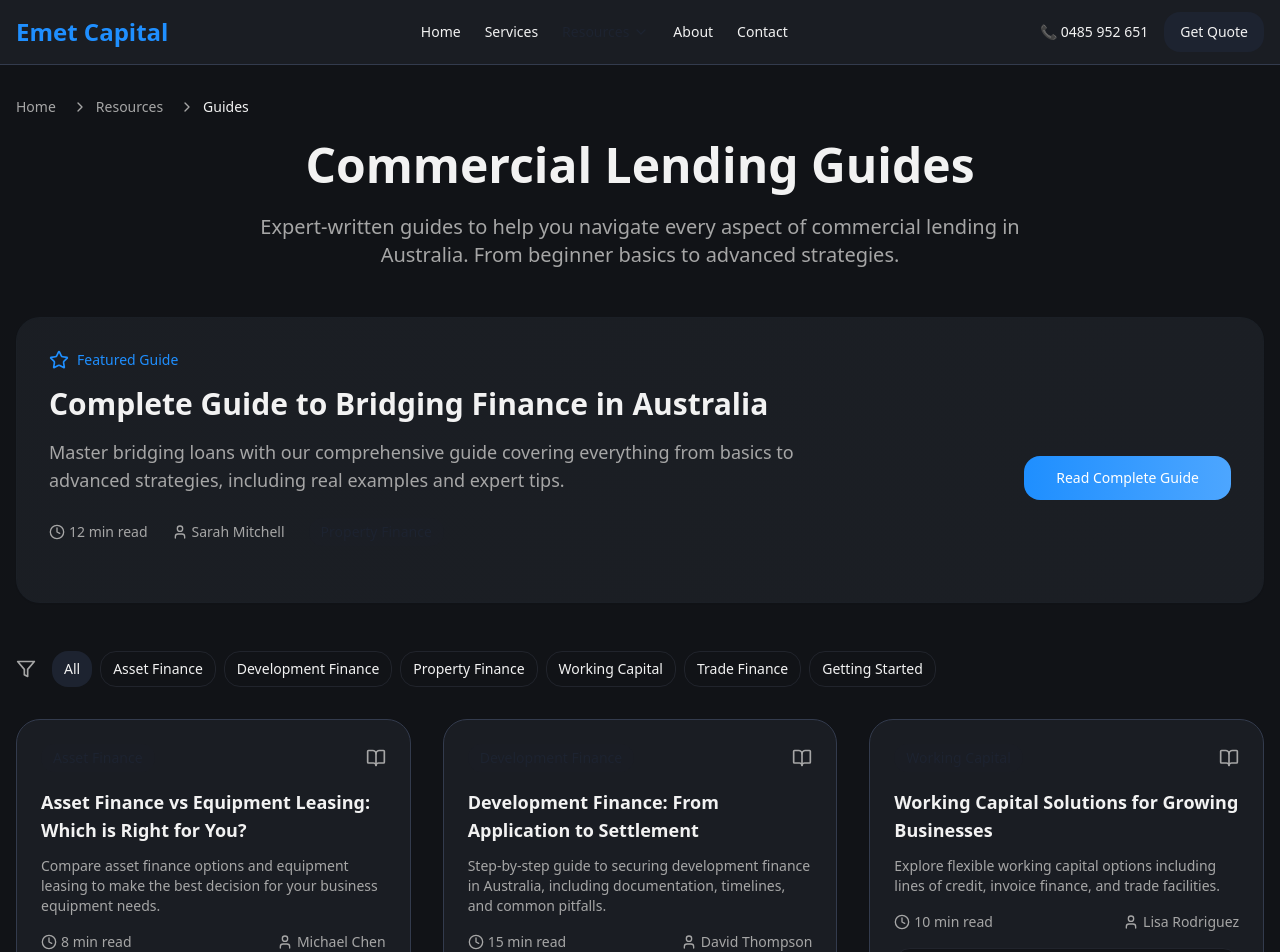
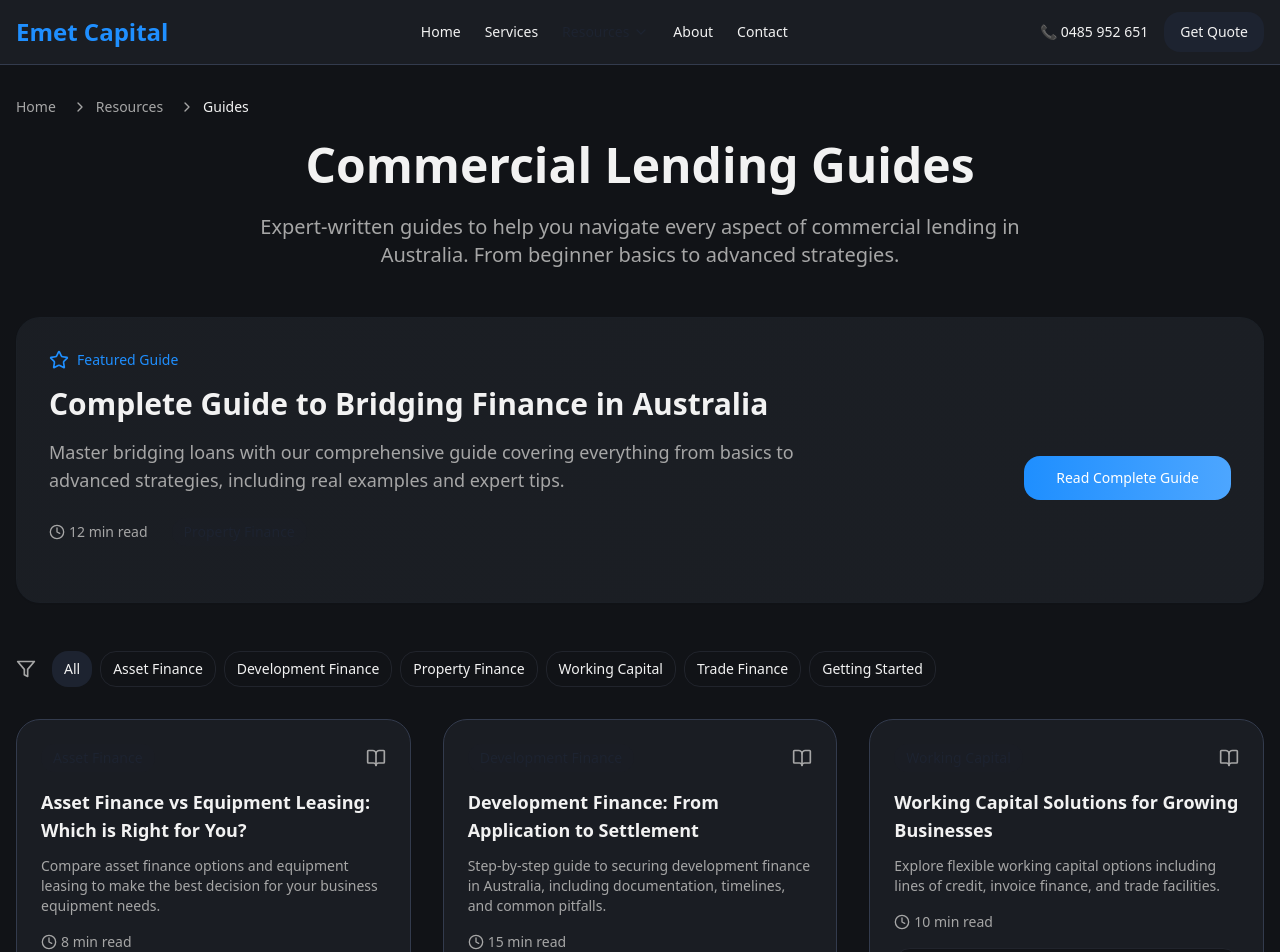
Before and after one commit to bennyblair/bennyblair.github.io, a React (Vite) app: page /resources/guides in a window 1280 px wide. Shown: the top 952 px of the page. Built offline with nearby package versions, Linux system fonts and the light colour scheme.

Commit message:
Remove writer attribution
Removed writer attribution from resources articles and added a confirmation message for form submissions.
-edited src/pages/Resources.tsx
-edited src/pages/Contact.tsx

```diff
--- a/src/pages/GuideArticle.tsx
+++ b/src/pages/GuideArticle.tsx
@@ -10,7 +10,6 @@ const GuideArticle = () => {
   // This would normally fetch content based on the slug
   const guide = {
     title: "Complete Guide to Bridging Finance in Australia",
-    author: "Sarah Mitchell",
     readTime: "12 min",
     publishDate: "2024-01-15",
     category: "Property Finance",
@@ -64,10 +63,6 @@ const GuideArticle = () => {
               <div className="flex items-center">
                 <Clock className="w-4 h-4 mr-1" />
                 {guide.readTime} read
-              </div>
-              <div className="flex items-center">
-                <User className="w-4 h-4 mr-1" />
-                {guide.author}
               </div>
             </div>
           </div>
--- a/src/pages/Guides.tsx
+++ b/src/pages/Guides.tsx
@@ -24,7 +24,6 @@ const Guides = () => {
       excerpt: "Master bridging loans with our comprehensive guide covering everything from basics to advanced strategies, including real examples and expert tips.",
       category: "Property Finance",
       readTime: "12 min",
-      author: "Sarah Mitchell",
       featured: true,
       slug: "bridging-finance-complete-guide"
     },
@@ -33,7 +32,6 @@ const Guides = () => {
       excerpt: "Compare asset finance options and equipment leasing to make the best decision for your business equipment needs.",
       category: "Asset Finance",
       readTime: "8 min",
-      author: "Michael Chen",
       featured: false,
       slug: "asset-finance-vs-equipment-leasing"
     },
@@ -42,7 +40,6 @@ const Guides = () => {
       excerpt: "Step-by-step guide to securing development finance in Australia, including documentation, timelines, and common pitfalls.",
       category: "Development Finance",
       readTime: "15 min",
-      author: "David Thompson",
       featured: false,
       slug: "development-finance-application-guide"
     },
@@ -51,7 +48,6 @@ const Guides = () => {
       excerpt: "Explore flexible working capital options including lines of credit, invoice finance, and trade facilities.",
       category: "Working Capital",
       readTime: "10 min",
-      author: "Lisa Rodriguez",
       featured: false,
       slug: "working-capital-solutions-guide"
     },
@@ -60,7 +56,6 @@ const Guides = () => {
       excerpt: "Understand the differences between investment and owner-occupied commercial property finance, including rates and structures.",
       category: "Property Finance",
       readTime: "11 min",
-      author: "James Wilson",
       featured: false,
       slug: "commercial-property-finance-guide"
     },
@@ -69,7 +64,6 @@ const Guides = () => {
       excerpt: "Navigate letters of credit, trade finance facilities, and international payment structures for your import/export business.",
       category: "Trade Finance",
       readTime: "13 min",
-      author: "Amanda Foster",
       featured: false,
       slug: "trade-finance-essentials"
     },
@@ -78,7 +72,6 @@ const Guides = () => {
       excerpt: "Everything new commercial borrowers need to know, from credit preparation to documentation requirements.",
       category: "Getting Started",
       readTime: "9 min",
-      author: "Sarah Mitchell",
       featured: false,
       slug: "first-time-borrower-checklist"
     },
@@ -87,7 +80,6 @@ const Guides = () => {
       excerpt: "Expert strategies for managing construction finance including progress payment structures and risk mitigation.",
       category: "Development Finance",
       readTime: "14 min",
-      author: "David Thompson",
       featured: false,
       slug: "construction-finance-guide"
     }
@@ -138,10 +130,6 @@ const Guides = () => {
                     <div className="flex items-center">
                       <Clock className="w-4 h-4 mr-1" />
                       {featuredGuide.readTime} read
-                    </div>
-                    <div className="flex items-center">
-                      <User className="w-4 h-4 mr-1" />
-                      {featuredGuide.author}
                     </div>
                     <span className="bg-primary/10 text-primary px-3 py-1 rounded-full">
                       {featuredGuide.category}
@@ -202,10 +190,6 @@ const Guides = () => {
                     <Clock className="w-4 h-4 mr-1" />
                     {guide.readTime} read
                   </div>
-                  <div className="flex items-center">
-                    <User className="w-4 h-4 mr-1" />
-                    {guide.author}
-                  </div>
                 </div>
                 <Button asChild variant="outline" className="w-full">
                   <Link to={`/resources/guides/${guide.slug}`}>
```
